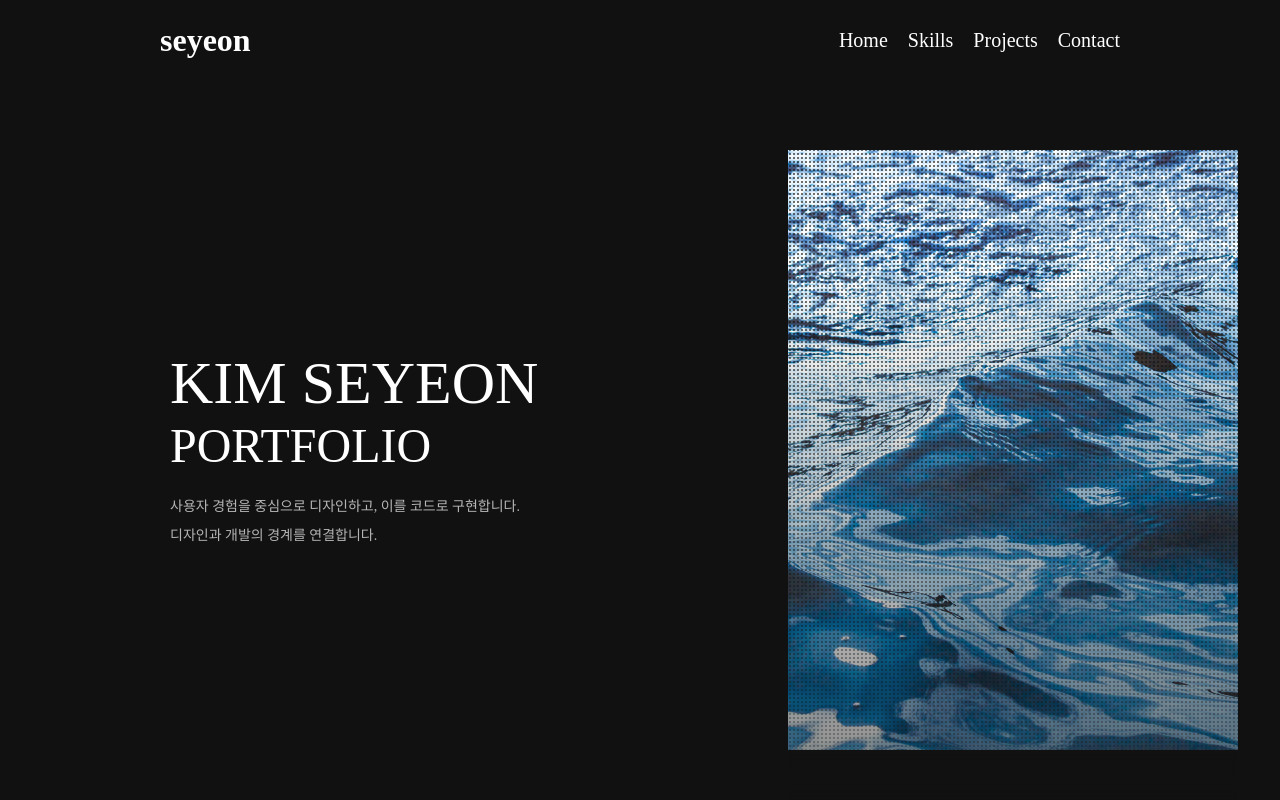
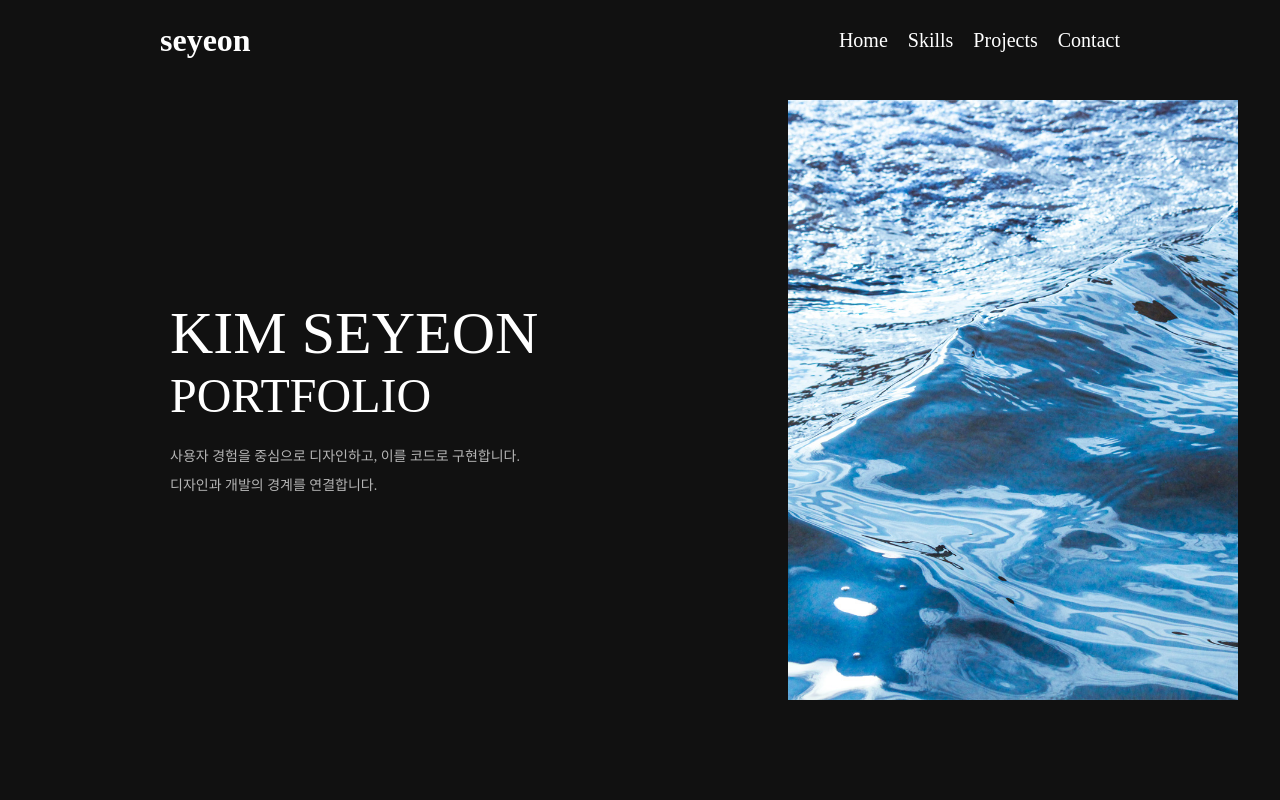
Before and after one commit to ksyeon068/portfolio, a React (Vite) app: page / in a window 1280 px wide. Shown: the top 800 px of the page. Built offline with nearby package versions, Linux system fonts and the light colour scheme.

Commit message:
히어로사이즈_색감수정

```diff
--- a/src/components/Header.jsx
+++ b/src/components/Header.jsx
@@ -6,7 +6,6 @@ const Header = () => {
     const [isScrolled, setIsScrolled] = useState(false);
     useEffect(() => {
         const handleScroll = () => {
-            // 80px(헤더 높이) 이상 스크롤되면 true, 아니면 false
             if (window.scrollY > 80) {
                 setIsScrolled(true);
             } else {
--- a/src/style/_variables.scss
+++ b/src/style/_variables.scss
@@ -3,6 +3,7 @@
 $main-color: #0800A1;
 $point-color: #0057f8;
 $sud-color: #111;
+$sub-Tcolor: #b6b6b6;
 
 
 /* @use './variables' as *; */
--- a/src/style/hero.scss
+++ b/src/style/hero.scss
@@ -1,7 +1,9 @@
+@use './variables' as *;
+
 .hero{
     width: 100%;
-    height: 900px;
-    background: #111;
+    height: 100vh;
+    background: $sud-color;
     display: flex;
     .inner{
         height: 100%;
@@ -23,7 +25,7 @@
                     left: 0;
                     width: 100%;
                     height: 100%;
-                    background: linear-gradient(to right, rgb(255, 255, 255) 90%, rgb(20, 169, 255) 10%);
+                    background: linear-gradient(to right, rgb(255, 255, 255) 90%, $point-color 10%);
                     z-index: 2;
                 }
             }
@@ -41,7 +43,7 @@
             margin-top: 20px;
             line-height: 180%;
             .profile-left{
-                color: #b6b6b6;
+                color: $sub-Tcolor;
             }
         }
     }
@@ -55,7 +57,7 @@
             width: 500px;
 
         }
-        &::after {
+        /* &::after {
             content: "";
             position: absolute;
             inset: 0;
@@ -75,7 +77,7 @@
 
             opacity: .6;
             pointer-events: none;
-        }
+        } */
     }
 }
 
--- a/src/style/loading.css
+++ b/src/style/loading.css
@@ -1 +1 @@
-.loading{position:fixed;top:0;left:0;width:100%;height:100vh;background:#fff;overflow:hidden}.block{position:absolute;bottom:0;left:0;width:150vw;height:150vh;transform-origin:bottom left;transform:rotate(-90deg);animation:fallClock .9s forwards}.pointC{background:#0057f8;animation-delay:0s}.mainC{background:#0800a1;animation-delay:1s}.subC{background:#111;animation-delay:2s}@keyframes fallClock{to{transform:rotate(0deg)}}
+.loading{position:fixed;top:0;left:0;width:100%;height:100vh;background:#fff;overflow:hidden}.loading .block{position:absolute;bottom:0;left:0;width:150vw;height:150vh;transform-origin:bottom left;transform:rotate(-90deg);animation:fallClock .9s forwards}.loading .pointC{background:#0057f8;animation-delay:0s}.loading .mainC{background:#0800a1;animation-delay:.9s}.loading .subC{background:#111;animation-delay:1.8s}@keyframes fallClock{to{transform:rotate(0deg)}}
--- a/src/style/loading.scss
+++ b/src/style/loading.scss
@@ -8,30 +8,29 @@
   height: 100vh;
   background: #fff;
   overflow: hidden;
-}
-
-/* 핵심 */
   .block {
     position: absolute;
     bottom: 0;
     left: 0;
 
-  width: 150vw;   // 화면보다 크게 (중요)
+    width: 150vw;
     height: 150vh;
 
-  transform-origin: bottom left; // 🔥 핵심
-  transform: rotate(-90deg);     // 12시 방향 시작
+    transform-origin: bottom left;
+    transform: rotate(-90deg);
 
     animation: fallClock 0.9s forwards;
   }
 
-/* 색 + 순서 */
   .pointC { background: $point-color; animation-delay: 0s; }
-.mainC  { background: $main-color;  animation-delay: 1s; }
-.subC   { background: $sud-color;   animation-delay: 2s; }
+  .mainC  { background: $main-color;  animation-delay: 0.9s; }
+  .subC   { background: $sud-color;   animation-delay: 1.8s; }
+
+}
+
 
 @keyframes fallClock {
   to {
-    transform: rotate(0deg); // 3시 방향
+    transform: rotate(0deg);
   }
 }
```
Also changed, not shown: src/style/hero.css (+1 -1 lines). Lines whose indentation alone changed are shown as unchanged.
